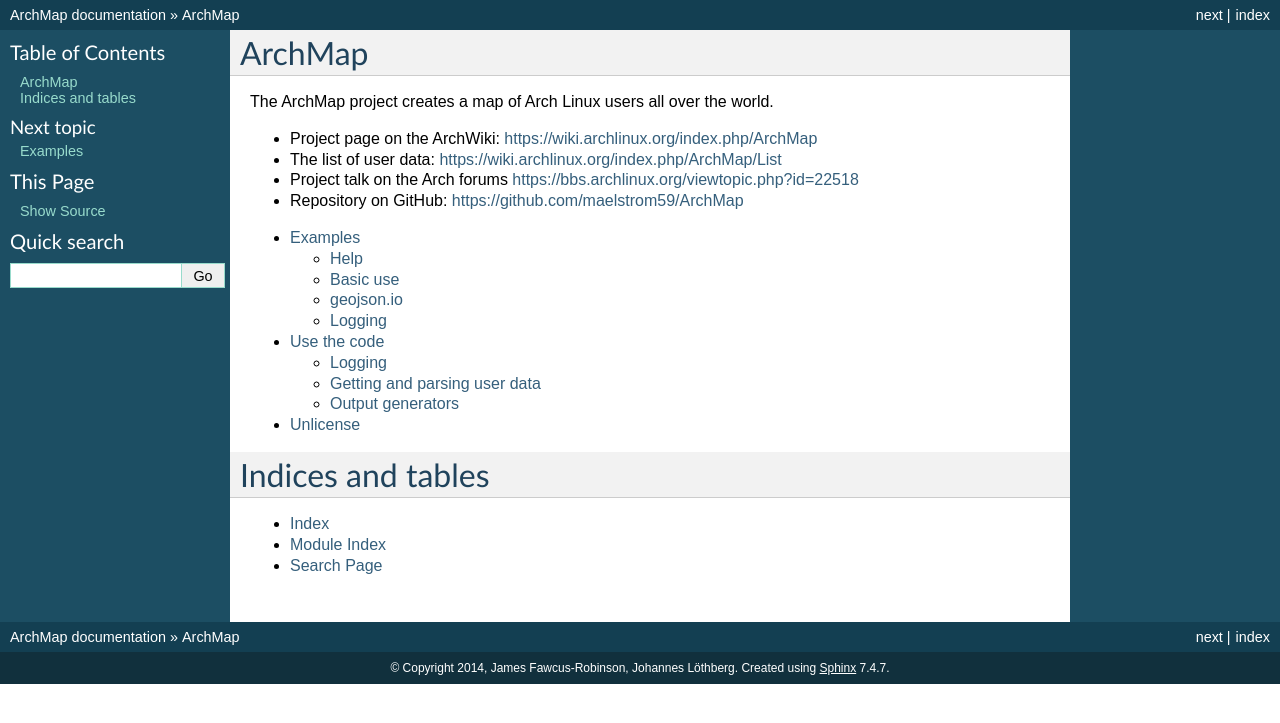
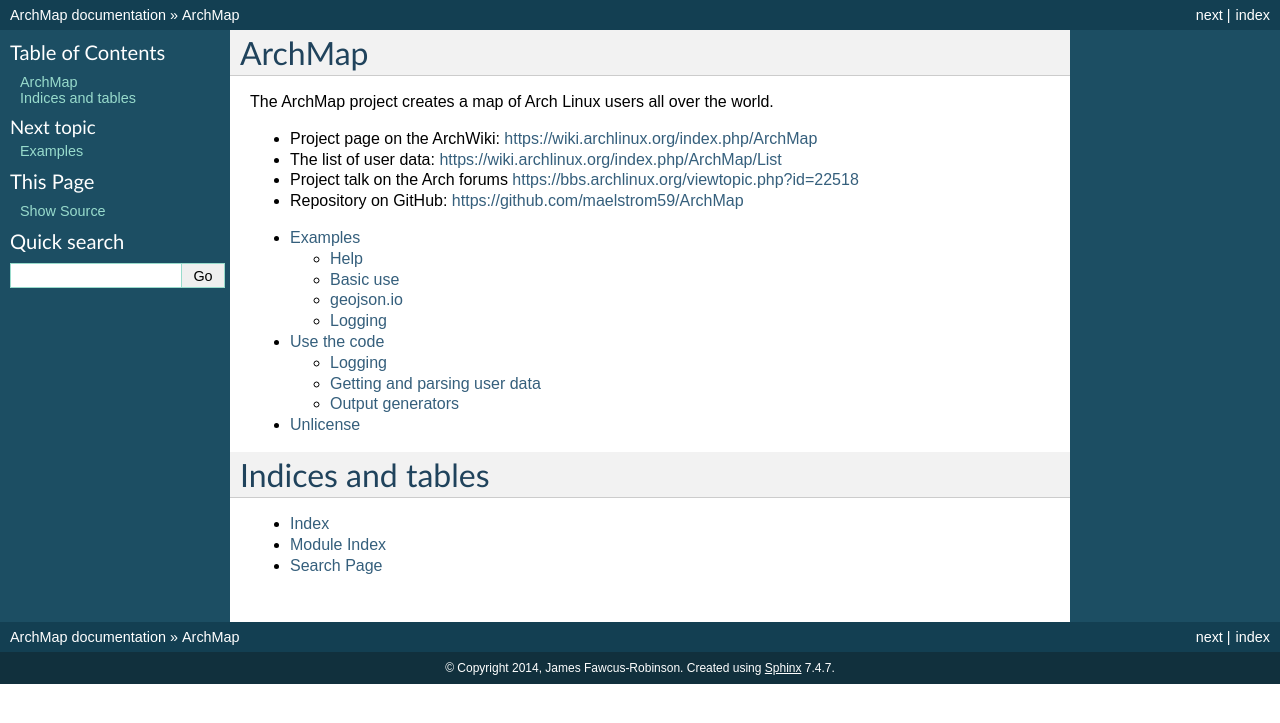
Before and after one commit to guyfawcus/ArchMap, a Sphinx documentation site: the page built from docs/index.rst, in a window 1280 px wide. Shown: the top 723 px of the page. Built offline with Sphinx 7.4.7, drawn with Linux system fonts in a browser that asks for light colours.

Commit message:
Remove 'Johannes Löthberg' from copyright info
Only temporary, the readthedocs build was failing because of the
non-ASCII 'ö'. Needs fixing.

```diff
--- a/docs/conf.py
+++ b/docs/conf.py
@@ -53,7 +53,7 @@
 
 # General information about the project.
 project = 'ArchMap'
-copyright = '2014, James Fawcus-Robinson, Johannes Löthberg'
+copyright = '2014, James Fawcus-Robinson'
 
 # The version info for the project you're documenting, acts as replacement for
 # |version| and |release|, also used in various other places throughout the
```
